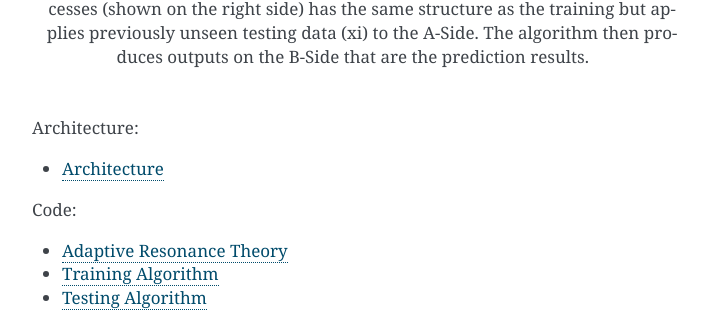
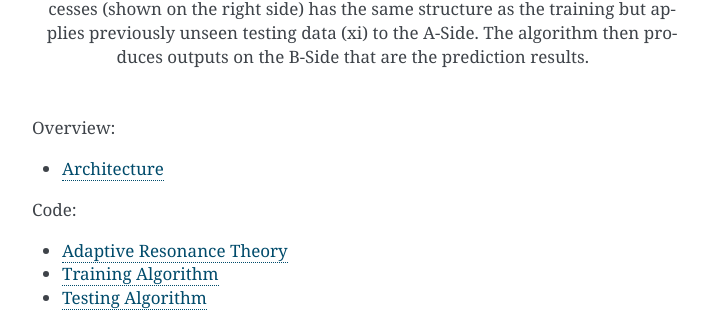
Before and after one commit to sandialabs/lapart-python, a Sphinx documentation site: the page built from docs/source/index.rst, in a window 1280 px wide. Shown: the part 730-1042 px from the top of the page, without its empty margins (388-1102 px from the left). Built offline with Sphinx 7.4.7, drawn with Linux system fonts in a browser that asks for light colours.

Commit message:
update rst files

```diff
--- a/docs/source/art.rst
+++ b/docs/source/art.rst
@@ -10,5 +10,5 @@
 architecture to support continuous inputs [14]. Fuzzy ART, used in the present work,
 incorporates fuzzy set theory into the pattern recognition process.
 
-.. automodule:: lapart.art
+.. automodule:: art
 	:members:
--- a/docs/source/index.rst
+++ b/docs/source/index.rst
@@ -22,7 +22,7 @@
 
 .. toctree::
    :maxdepth: 1
-   :caption: Architecture:
+   :caption: Overview:
 
    overview
 
```
